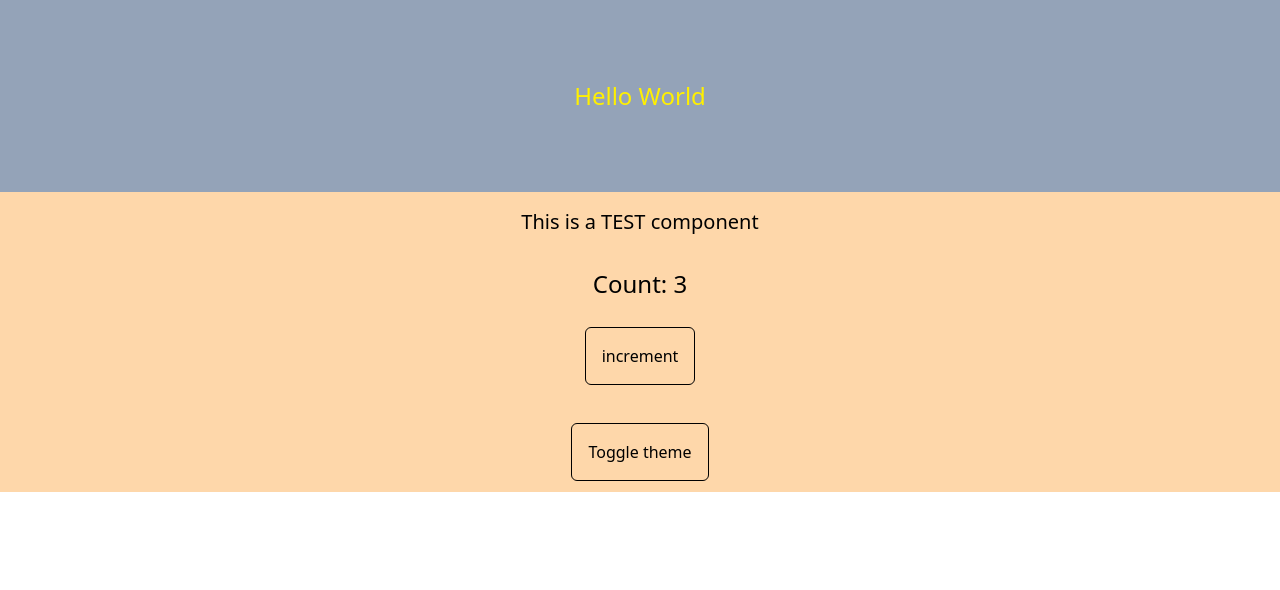
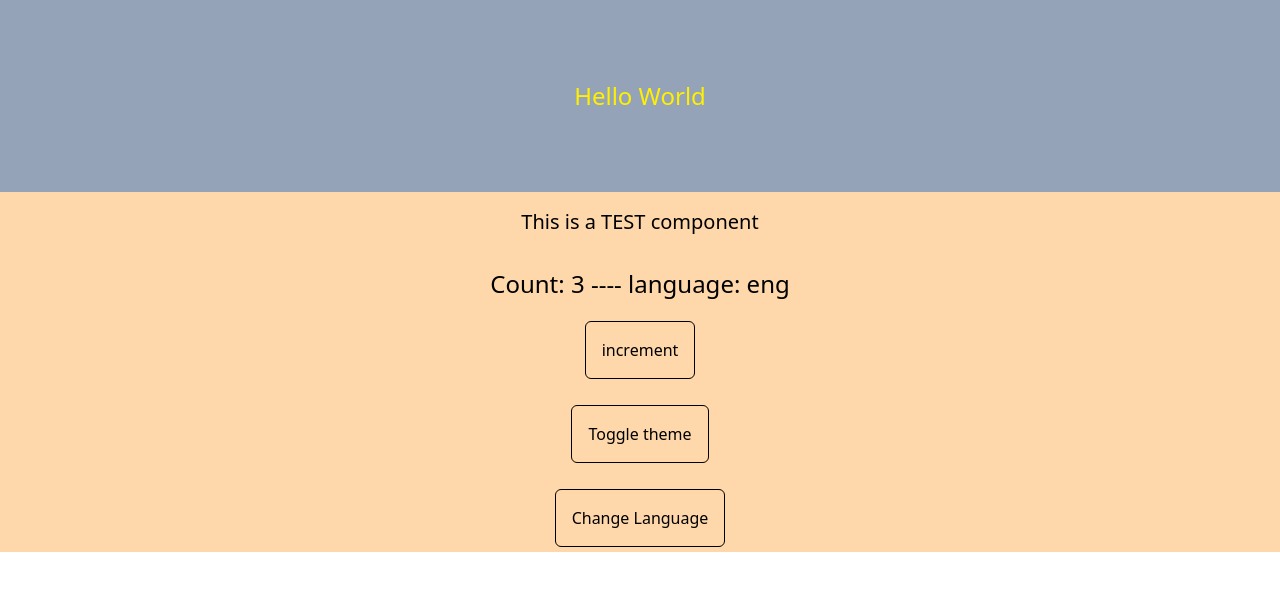
Before and after one commit to KiwiCodeSolution/Myasorobka, a React (Vite) app: page / in a window 1280 px wide. Shown: the top 590 px of the page. Built offline with nearby package versions, Linux system fonts and the light colour scheme.

Commit message:
language and modal state

```diff
--- a/package.json
+++ b/package.json
@@ -10,8 +10,6 @@
     "preview": "vite preview"
   },
   "dependencies": {
-    "mobx": "^6.9.0",
-    "mobx-react-lite": "^3.4.3",
     "react": "^18.2.0",
     "react-dom": "^18.2.0"
   },
@@ -24,6 +22,8 @@
     "eslint-plugin-react": "^7.32.2",
     "eslint-plugin-react-hooks": "^4.6.0",
     "eslint-plugin-react-refresh": "^0.3.4",
+    "mobx": "^6.9.0",
+    "mobx-react-lite": "^3.4.3",
     "postcss": "^8.4.24",
     "tailwindcss": "^3.3.2",
     "vite": "^4.3.9"
--- /dev/null
+++ b/src/components/langForm.jsx
@@ -0,0 +1,18 @@
+import appState from "../mobX/appState";
+
+const LangForm = () => {
+
+  const handleSubmit = (e) => {
+    e.preventDefault();
+    appState.setLang(e.currentTarget.elements.language.value);
+    appState.setShowModal(false)
+  }
+
+  return (
+    <form onSubmit={handleSubmit}>
+      <input type="text" name="language" placeholder="type language" />
+    </form>
+  )
+}
+
+export default LangForm;
--- a/src/components/test.jsx
+++ b/src/components/test.jsx
@@ -1,19 +1,23 @@
 import { observer } from "mobx-react-lite";
 import appState from "../mobX/appState";
 import counter from "../mobX/counter";
+import LangForm from "./langForm";
 
-console.log("app state theme:", appState.theme);
+console.log("app state:", appState);
 // const { count, inc } = counter;      Никогда не деструктурируйте объект состояния !!! не будет работать.
 
 const Test = observer(() => {
   const themeStyle = appState.theme === "light" ? "bg-orange-200" : "bg-orange-600"
+  console.log("app state:", appState);
 
   return (
-    <div className={`flex flex-col gap-y-4 ${themeStyle} w-full h-[300px]`}>
+    <div className={`flex flex-col gap-y-4 ${themeStyle} w-full h-[360px]`}>
       <p className="text-center text-xl p-4">This is a TEST component</p>
-      <h2 className="text-center text-2xl">Count: {counter.count}</h2>
+      <h2 className="text-center text-2xl">Count: {counter.count} ---- language: {appState.lang}</h2>
       <button className="m-auto w-fit p-4 border border-black rounded-md" type="button" onClick={() => counter.inc()}>increment</button>
       <button className="m-auto w-fit p-4 border border-black rounded-md" type="button" onClick={() => appState.toggleTheme()}>Toggle theme</button>
+      {appState.showModal && <LangForm />}
+      <button className="m-auto w-fit p-4 border border-black rounded-md" type="button" onClick={() => appState.setShowModal(true)}>Change Language</button>
     </div>
   )
 })
--- a/src/mobX/appState.js
+++ b/src/mobX/appState.js
@@ -2,22 +2,28 @@ import { makeAutoObservable } from "mobx"
 
 class AppState {
   theme = "light"
+  lang = "eng"
+  showModal = false
 
   constructor() {
     makeAutoObservable(this)
   }
 
   // setDarkTheme() {
-  //   console.log("Theme:", this.theme + " settig the dark theme");
   //   this.theme = "dark"
   // }
   // setLightTheme() {
-  //   console.log("Theme:", this.theme + " settig the light theme");
   //   this.theme = "light"
   // }
   toggleTheme() {
     this.theme === "light" ? this.theme = "dark" : this.theme = "light"
   }
+  setLang(str) {
+    this.lang = str
+  }
+  setShowModal(bool) {
+    this.showModal = bool
+  }
 }
 
 export default new AppState;
```
Also changed, not shown: 1 other file (tests, documents, lock files or other folders).
